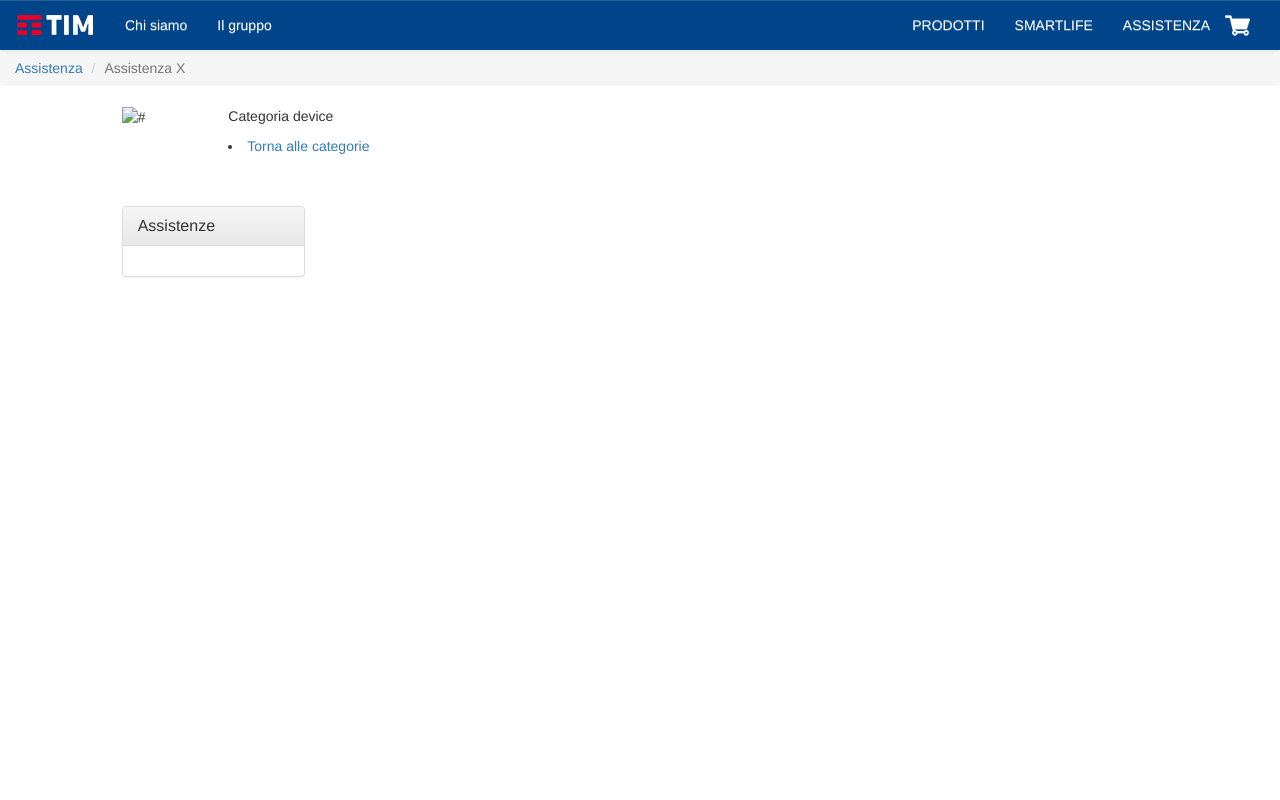
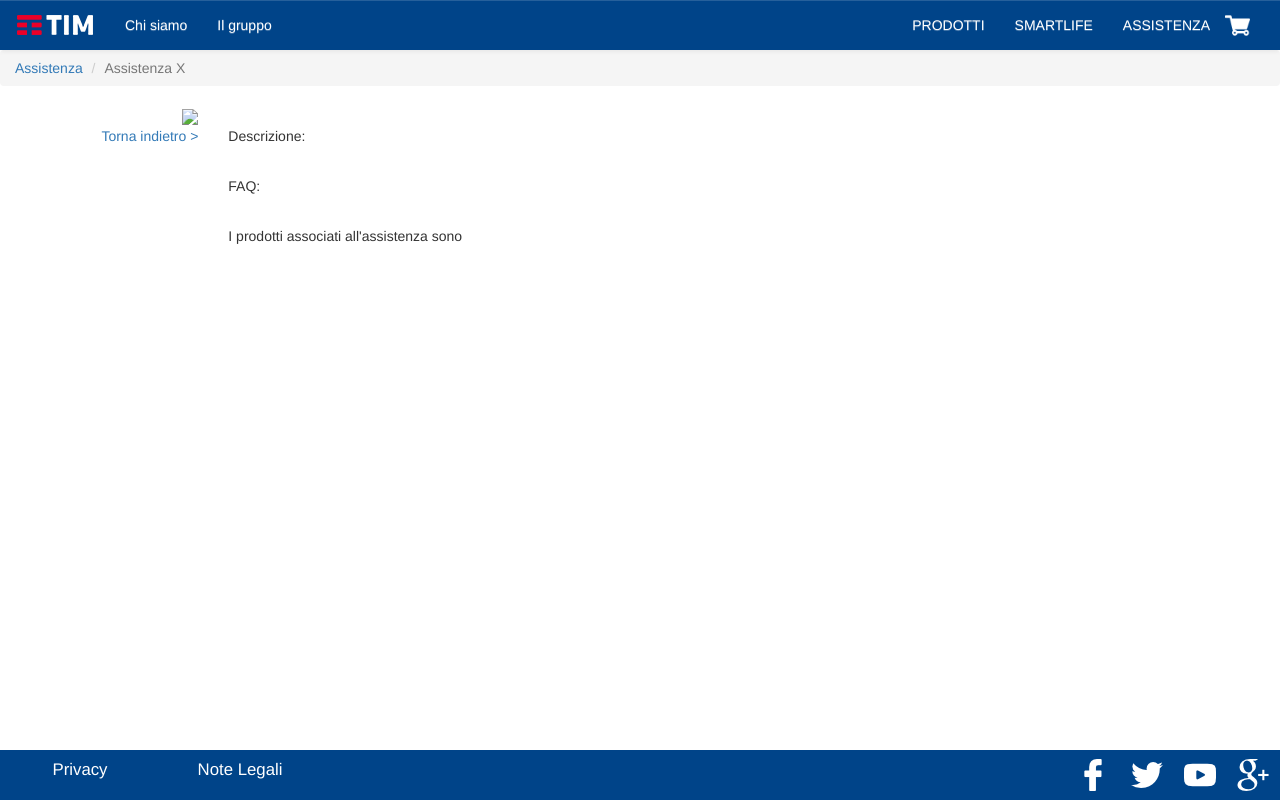
Before and after one commit to Champ94/hypcourse2016-timproject, a PHP site: page /assistenze.html in a window 1280 px wide. Run offline with PHP 8.4, Linux system fonts and the light colour scheme.

Commit message:
1202 2906

```diff
--- a/assistenze.html
+++ b/assistenze.html
@@ -56,48 +56,82 @@
             <li><a href="#">Assistenza</a></li>
             <li class="active">Assistenza X</li>
         </ol>
+
         <div class="row rigarespo">
-            <div class="col-md-1 col-md-offset-1 col-xs-2">
-                <img alt="#" src="#">
+            <div class="col-md-2 text-right">
+                <a href="#">
+                    <img src="#">
+                </a>
+                <ul><a href="#">Torna indietro &gt;</a></ul>
             </div>
-            <div class="col-md-5 col-xs-5">
-                <p>Categoria device</p>
-                <li><a href="#">Torna alle categorie</a></li>
+            <div class="col-md-9">
+                <div id="nomeassistenza"></div>
+                <br>
+                <p>Descrizione:</p>
+                <div id="descrizioneassistenza"></div>
+                <br>
+                <p>FAQ:</p>
+                <div id="faqassistenza"></div>
+                <br>
+                <p>I prodotti associati all'assistenza sono</p>
+                <div id="deviceassistenza"></div>
             </div>
         </div>
 
-        <!-- menù pc -->
-        <div class="row rigarespo assistenza visible-md visible-lg">
-            <div class="col-md-2 col-md-offset-1">
-                <div class="panel panel-default">
-                    <div class="panel-heading">
-                        <h3 class="panel-title">Assistenze</h3>
+        <!-- FOOTER START -->
+        <footer class="footer">
+            <div class="container-fluid">
+                <div class="row">
+                    <div class="col-sm-6">
+                        <div class="row footer-row">
+                            <div class="col-xs-6 col-sm-4 col-lg-3 vertical-align">
+                                <p class="footer-text">Privacy</p>
+                            </div>
+                            <div class="col-xs-6 col-sm-4 col-lg-3 vertical-align">
+                                <p class="footer-text">Note Legali</p>
+                            </div>
+                        </div>
                     </div>
-                    <div class="panel-body" id="tipi_assistenze">
-
+                    <div class="col-sm-6">
+                        <div class="row footer-row">
+                            <div class="col-xs-3 col-sm-2 col-sm-offset-4 col-lg-1 col-lg-offset-8 vertical-align">
+                                <img src="img/social-icon/facebook-logo.png" class="img-responsive" alt="Facebook">
+                            </div>
+                            <div class="col-xs-3 col-sm-2 col-lg-1 vertical-align">
+                                <img src="img/social-icon/twitter-logo.png" class="img-responsive" alt="Twitter">
+                            </div>
+                            <div class="col-xs-3 col-sm-2 col-lg-1 vertical-align">
+                                <img src="img/social-icon/youtube.png" class="img-responsive" alt="Youtube">
+                            </div>
+                            <div class="col-xs-3 col-sm-2 col-lg-1 vertical-align">
+                                <img src="img/social-icon/google-plus-logo.png" class="img-responsive" alt="Google Plus">
+                            </div>
+                        </div>
                     </div>
                 </div>
             </div>
-            <div class="col-md-7 col-md-offset-1">
-                <div id="assistenza_selezionata">
-                </div>
-            </div>
-        </div>
-
-        <!-- menù responsive -->
-        <div class="hidden-md hidden-lg">
-            <a class="btn btn-primary collapsed pulsante-assistenze" role="button" data-toggle="collapse" href="#tipi-assistenze" aria-expanded="false" aria-controls="tipi-assistenze">Assistenze</a>
-            <div class="row rigarespo">
-                <div class="col-xs-10 col-xs-4 col-xs-offset-1 col-sm-offset-1">
-
-                </div>
-            </div>
-        </div>
-
+        </footer>
+        <!-- FOOTER END -->
 
         <script src="js/jquery-1.12.4.min.js"></script>
         <script src="js/bootstrap.js"></script>
         <script src="js/get.js"></script>
 
+        <script>
+            $("#nomeassistenza").append(
+                '<div>'++'</div>'
+            )
+
+            $("#descrizioneassistenza").append(
+
+            )
+            $("#faqassistenza").append(
+
+            )
+            $("#deviceassistenza").append(
+
+            )
+        </script>
+
     </body>
 </html>
--- a/css/tim/device.css
+++ b/css/tim/device.css
@@ -121,3 +121,7 @@
     background: #ed1c24;
     border-radius: 4px;
 }
+
+.spaziotab{
+    margin: 20px 20px 30px 20px;
+}
--- a/css/tim/tim-components.css
+++ b/css/tim/tim-components.css
@@ -47,7 +47,7 @@
     bottom: 0;
     width: 100%;
     height: 50px;
-    background-color: #004990;
+    background-color: #004489;
 }
 
 .footer-row {
```
Also changed, not shown: device.html (+41 -7 lines), intro_devices.html (+7 -4 lines), lista_devices.html (+50 -11 lines), query_devices.php (+0 -10 lines), img/01_Gestione_Linea_e_Servizi_v1.png (added), img/02_CostiPagamenti_0.png (added), img/03_Configurazione.png (added), img/04_ConenutiDigitalLife.png (added).
